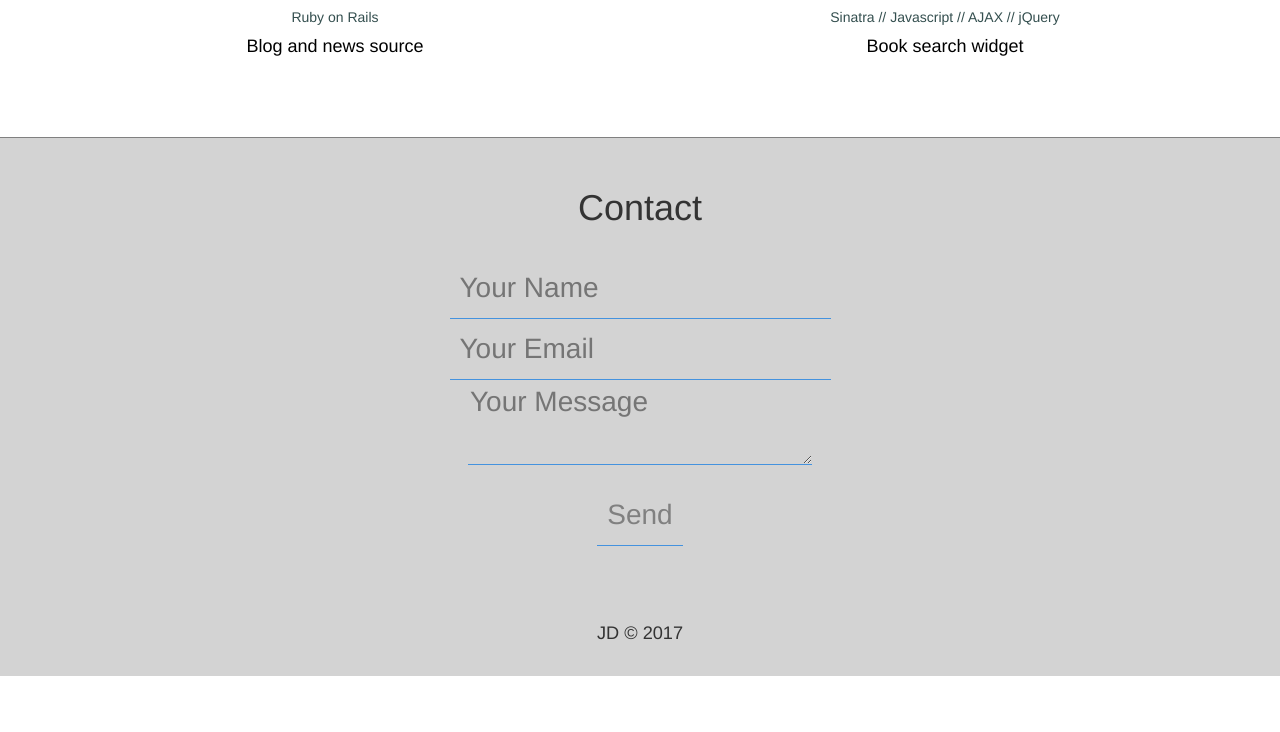
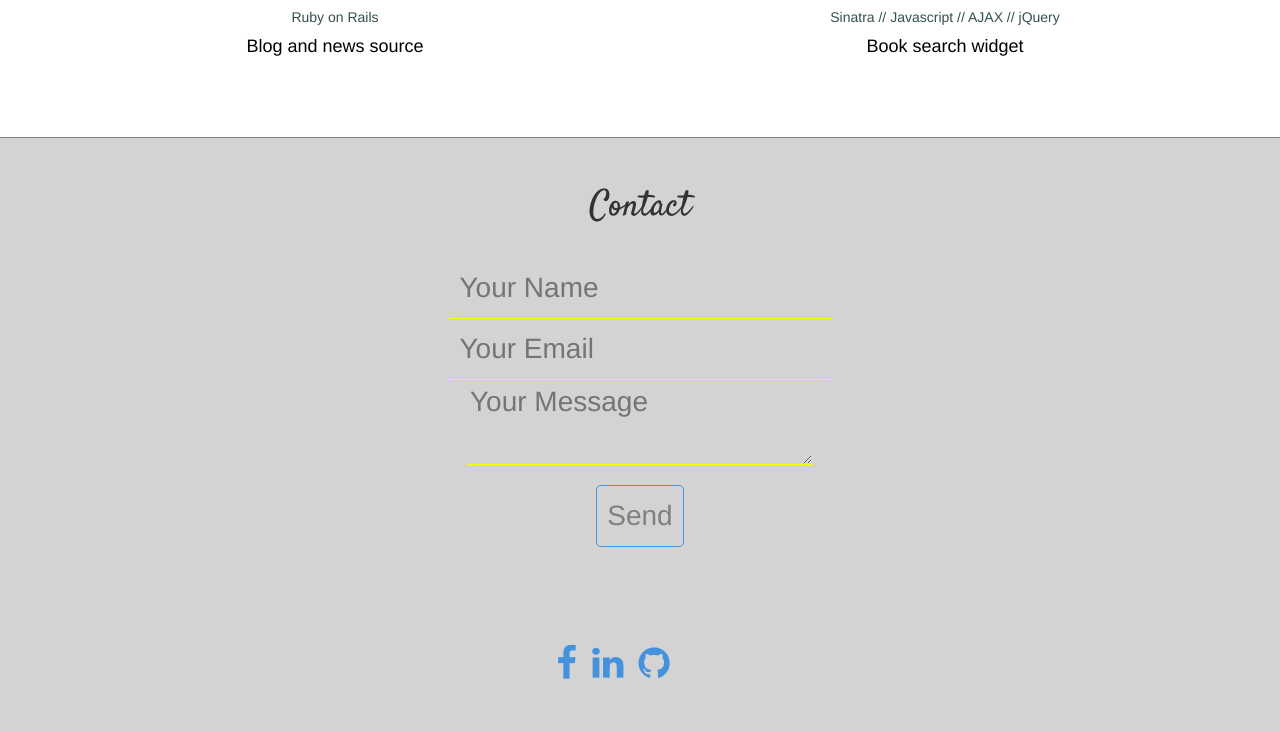
Before and after one commit to jdagley77/portfolio2, a plain HTML site: page index.html in a window 1280 px wide. Shown: the part 2593-3325 px from the top of the page. Before the commit the page ends 3269 px from the top, so only its background shows below. Drawn offline with nearby package versions, Linux system fonts and the light colour scheme.

Commit message:
Changes font family for headers, adds style to send button, clean up ajax and thank you styling

```diff
--- a/index.html
+++ b/index.html
@@ -13,7 +13,7 @@
   <!-- Latest compiled and minified CSS -->
   <link rel="stylesheet" href="https://maxcdn.bootstrapcdn.com/bootstrap/3.3.7/css/bootstrap.min.css">
   <!-- logo font -->
-  <link href="https://fonts.googleapis.com/css?family=Covered+By+Your+Grace|Indie+Flower|Lobster|Pacifico|Patrick+Hand|Satisfy|Shadows+Into+Light" rel="stylesheet">
+  <link href="https://fonts.googleapis.com/css?family=Satisfy" rel="stylesheet">
 </head>
 <body>
 
@@ -104,14 +104,20 @@
     </div>
     <div id="thankyou" style="display:none">
         <p>
-            Thank you for your message!
+            Thank you for your message.
         </p>
     </div>
 </div>
 
 
 
-<footer>JD &copy; 2017</footer>
+<footer>
+  <div class="nav-icons">
+      <a href="https://www.facebook.com/jack.dagley.14" target="_blank" class="fa fa-facebook fa-2x"></a>
+      <a href="https://www.linkedin.com/in/jdagley/" target="_blank" class="fa fa-linkedin fa-2x"></a>
+      <a href="https://github.com/jdagley77" target="_blank" class="fa fa-github fa-2x"></a>
+  </div>
+</footer>
 
 </body>
 </html>
--- a/styles.css
+++ b/styles.css
@@ -263,6 +263,7 @@ and (max-device-width : 1024px) {
 .work-header {
   flex: 1 100%;
   padding-bottom: 20px;
+  font-family: "Satisfy", cursive;
 }
 
 
@@ -327,6 +328,7 @@ figcaption {
 #contact-header {
   flex: 1 100%;
   padding-bottom: 20px;
+  font-family: "Satisfy", cursive;
 }
 
 #contact-form, #contact-aside {
@@ -337,7 +339,7 @@ input {
   border: none;
   outline: none;
   background: none;
-  border-bottom: 1px solid #4492DE;
+  border-bottom: 1px solid yellow;
   margin-bottom: 30px;
   padding: 10px;
   font-size: 2em;
@@ -352,17 +354,22 @@ input[value]:hover {
   color: yellow;
 }
 
+input[value] {
+  border: 1px solid #4492DE;
+  border-radius: 5px;
+}
+
 textarea {
   border: none;
   outline: none;
   background: none;
-  border-bottom: 1px solid #4492DE;
+  border-bottom: 1px solid yellow;
   font-size: 3em;
   margin-bottom: 30px;
 }
 
 #thankyou {
-  font-size: 3em;
+  font-size: 1.5em;
   color: #4492DE;
   text-align: center;
   margin: 0 auto;
```
